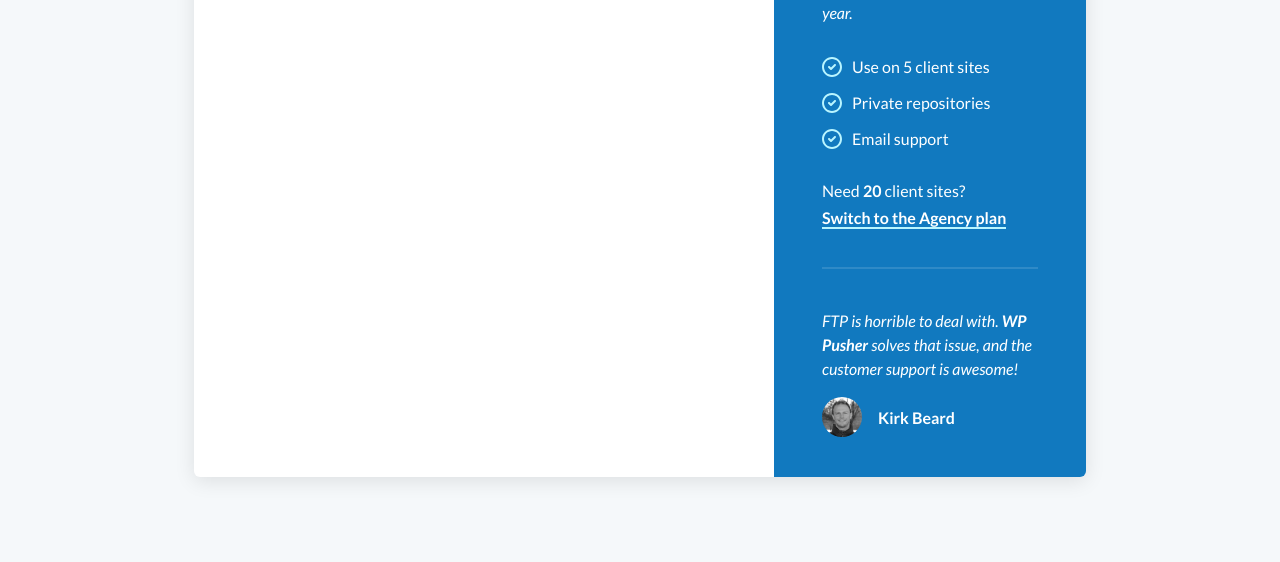
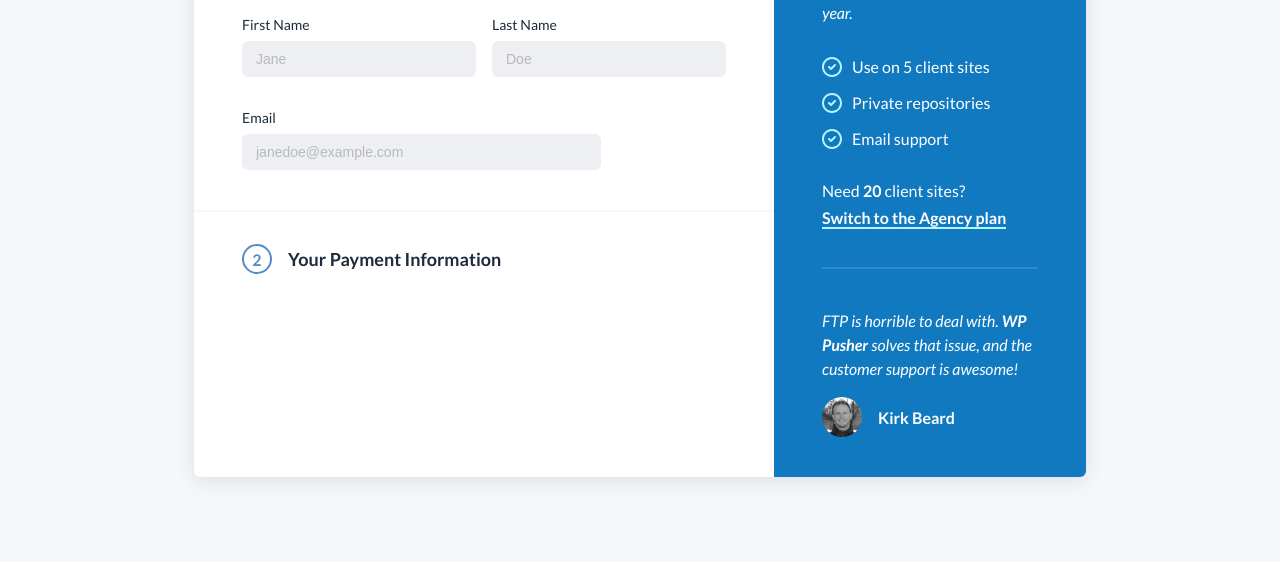
Before and after one commit to herdeybayor/wp-pusher-checkout, a plain HTML site: page index.html in a window 1280 px wide. Shown: the part 413-975 px from the top of the page. Drawn offline with Linux system fonts and the light colour scheme.

Commit message:
Refactor checkout form and add basic information and payment information sections

```diff
--- a/index.html
+++ b/index.html
@@ -129,15 +129,18 @@
             padding: 40px 48px;
         }
 
-        .checkout .checkout__header {
-            padding-bottom: 32px;
-            border-bottom: 2px solid #F5F7FA;
-        }
-
-        .checkout .checkout__header h2 {
+        .checkout h2 {
             text-shadow: 0px 4px 4px rgba(0, 0, 0, 0.25);
             font-size: 30px;
 
+        }
+
+        .checkout hr {
+            margin-top: 40px;
+            margin-bottom: 32px;
+            margin-left: -48px;
+            margin-right: -48px;
+            border: 1px solid #F5F7FA;
         }
 
         .checkout .checkout__pricing {
@@ -264,6 +267,69 @@
             font-size: 16px;
             font-weight: 700;
         }
+
+        .checkout .checkout__form__step {
+            display: flex;
+            align-items: center;
+            margin-bottom: 32px;
+        }
+
+        .checkout .checkout__form__step span {
+            width: 30px;
+            height: 30px;
+            border-radius: 50%;
+            border: 2px solid #548BC5;
+            color: #548BC5;
+            font-size: 16px;
+            font-weight: 700;
+            display: flex;
+            align-items: center;
+            justify-content: center;
+        }
+
+        .checkout .checkout__form__step h3 {
+            font-size: 18px;
+            font-weight: 700;
+            margin-left: 16px;
+        }
+
+        .checkout .checkout__form__grid {
+            display: grid;
+            grid-template-columns: repeat(4, 1fr);
+            grid-gap: 32px 16px;
+        }
+
+        .checkout .checkout__form__grid .checkout__form__group {
+            grid-column: span 2;
+        }
+
+        .checkout .checkout__form__grid .checkout__form__group:nth-child(3) {
+            grid-column: span 3;
+        }
+
+        .checkout .checkout__form__group {
+            display: flex;
+            flex-direction: column;
+        }
+
+        .checkout .checkout__form__group label {
+            font-size: 14px;
+            margin-bottom: 8px;
+        }
+
+        .checkout .checkout__form__group input {
+            background: #EDEFF2;
+            border-radius: 6px;
+            border: none;
+            outline: none;
+            padding: 10px 14px;
+            font-size: 14px;
+        }
+
+        .checkout .checkout__form__group input::placeholder {
+            color: #B9B9B9;
+            font-size: 14px;
+        }
     </style>
 </head>
 
@@ -289,9 +355,38 @@
     <!-- Checkout -->
     <main class="checkout">
         <section class="checkout__main">
-            <div class="checkout__header">
-                <h2>Checkout</h2>
-            </div>
+            <h2>Checkout</h2>
+            <form class="checkout__form">
+                <hr />
+
+                <div class="checkout__form__step">
+                    <span>1</span>
+                    <h3>Your Basic Information</h3>
+                </div>
+                <div class="checkout__form__grid">
+                    <div class="checkout__form__group">
+                        <label for="first-name">First Name</label>
+                        <input type="text" id="first-name" name="first-name" placeholder="Jane" />
+                    </div>
+
+                    <div class="checkout__form__group">
+                        <label for="last-name">Last Name</label>
+                        <input type="text" id="last-name" name="last-name" placeholder="Doe" />
+                    </div>
+
+                    <div class="checkout__form__group">
+                        <label for="email">Email</label>
+                        <input type="email" id="email" name="email" placeholder="janedoe@example.com" />
+                    </div>
+                </div>
+
+                <hr />
+
+                <div class="checkout__form__step">
+                    <span>2</span>
+                    <h3>Your Payment Information</h3>
+                </div>
+            </form>
         </section>
         <section class="checkout__pricing">
             <h3>Freelancer</h3>
```
